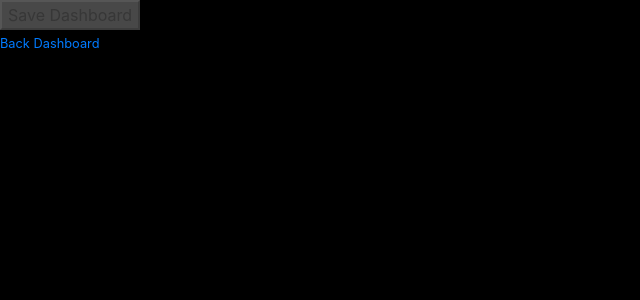
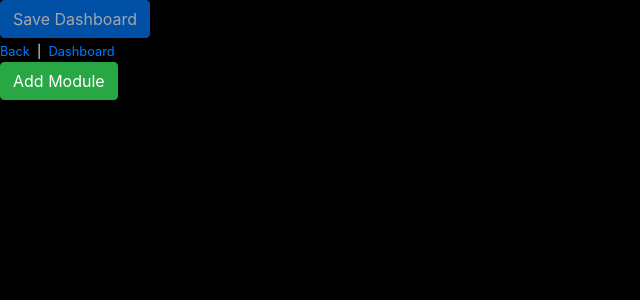
Before and after one commit to zembrodt/django-home, a Django app: page /dashboard/update/ in a window 1280 px wide. Shown: the top 300 px of the page, without its empty margins (0-640 px from the left). Run offline with Django 3.2, Linux system fonts and the light colour scheme; the visitor is signed in with stand-in values (Sample User, id 1); data comes from the database, SQL or seed files in the repository; data that the repository does not hold is empty; some libraries are stand-ins or nearby versions.

Commit message:
Added add button to dashboard page

```diff
--- a/dashboard/templates/dashboard/dashboard_update.html
+++ b/dashboard/templates/dashboard/dashboard_update.html
@@ -12,13 +12,17 @@
 {% block update-content %}
 <div style='z-index: 100; position: absolute'>
     <form id='update-dashboard'>
-        <button id='update-button' type='submit' disabled>Save Dashboard</button>
+        <button id='update-button' class='btn btn-primary' type='submit' disabled>Save Dashboard</button>
     </form>
     <div id='update-response' style='color: green'></div>
     <small>
         <a href="{% url 'home' %}">Back</a>
+        <span style='color: white;'>&nbsp;|&nbsp;</span>
         <a href="{% url 'dashboard' %}">Dashboard</a>
     </small>
+    <p>
+    <button id='add-button' class='btn btn-success' type='button'>Add Module</button>
+    </p>
 </div>
 {% endblock %}
 
@@ -64,6 +68,54 @@
         {% endwith %}
     {% endfor %}
 
+    // Add button
+    $('#add-button').click(function() {
+        $.get('/modules/add/', {}, function(data) {
+            $('#dashboard').addClass('dashboard-background');
+            // TODO: append to directly after #dashboard
+            $('body').append(data.content);
+            console.log('Got an add response!');
+            console.log(data.content);
+            $('#id_module_type').change(function() {
+                console.log('module type changed!');
+                $.ajax({
+                    type: 'GET',
+                    url: '/modules/add/form/',
+                    dataType: 'json',
+                    data: {
+                        module_type: $('#id_module_type option:selected').text()
+                    },
+                    success: function(data) {
+                        $('#extended_form').html(data.extended_form);
+                        var extended_script = document.createElement('script');
+                        extended_script.setAttribute('id', 'id-extended-script');
+                        extended_script.onload = function () {
+                            //do stuff with the script
+                        };
+                        extended_script.src = data.extended_script;
+
+                        document.body.appendChild(extended_script);
+                    }
+                })
+            });
+            $('#add-form').submit(function(e) {
+                $.post('/modules/add/', $(this).serialize(), function(data) {
+                    // Delete the form's script
+                    $('#id-extended-script').remove();
+                    // Remove the pop-up
+                    $('#add-form-container').remove();
+                    $('#dashboard').removeClass('dashboard-background');
+                    // Add the new module
+                    console.log(data);
+                    $('head').append(data.style); // NOTE see views.py why appending to the head may not be a good idea
+                    $('#dashboard').append(data.content);
+                    $('body').append(data.script);
+                });
+                e.preventDefault();
+            });
+        });
+    });
+
     $('div').filter(function() {
         return this.id.match(/id-.+-\d+/);
     }).each(function() {
@@ -102,9 +154,6 @@
                 },
                 success: function(data)
                 {
-                    console.log('We\'re deleting the module!');
-                    console.log('Response:');
-                    console.log(data);
                     $('#dashboard').addClass('dashboard-background');
                     // TODO: append to directly after #dashboard
                     $('body').append(data.content);
@@ -114,10 +163,7 @@
                         $('#dashboard').removeClass('dashboard-background');
                     });
                     $('#form-' + id).submit(function(e) {
-                        var x = $(this).serialize();
-                        console.log('serialize: ' +x);
                         $.post('/modules/' + id + '/delete/', $(this).serialize(), function(data) {
-                            console.log(data);
                             // Delete the module's div
                             $('#module-' + id).parent().remove();
                             // Remove the pop-up
@@ -144,8 +190,6 @@
                 success: function(data)
                 {
                     console.log('We updated the module!');
-                    //$('#update-response').html('Positions saved!');
-                    console.log('Response:\n' + data.content)
                     $('#dashboard').addClass('dashboard-background');
                     // TODO: append to directly after #dashboard
                     $('body').append(data.content);
@@ -155,10 +199,7 @@
                         $('#dashboard').removeClass('dashboard-background');
                     });
                     $('#form-' + id).submit(function(e) {
-                        var x = $(this).serialize();
-                        console.log('serialize: ' +x);
                         $.post('/modules/' + id + '/update/', $(this).serialize(), function(data) {
-                            console.log(data);
                             $('#module-' + id).html(data.content);
                             $('#update-form-' + id).remove();
                             $('#dashboard').removeClass('dashboard-background');
@@ -209,6 +250,21 @@
     //    });
     //}
 
+    function updateButtonsPos(id) {
+        if (parseInt($('#buttons-' + id).parent().css('left')) +
+                $('#module-' + id).width() +
+                $('#buttons-'+id).width() >= $('#dashboard')[0].clientWidth) {
+            console.log('Move to the left!')
+            $('#buttons-' + id).addClass('buttons-left');
+            $('#buttons-' + id).css('left', -$('#buttons-' + id).width() + 'px')
+        }
+        else if ($('#buttons-' + id).hasClass('buttons-left')) {
+            $('#buttons-' + id).removeClass('buttons-left');
+            $('#buttons-' + id).css('left', '');
+            console.log('Move back to the right!');
+        }
+    }
+
     function dragElement(elmnt) {
         var pos1 = 0, pos2 = 0, pos3 = 0, pos4 = 0;
         elmnt.onmousedown = dragMouseDown;
@@ -246,19 +302,7 @@
 
             // Update positions of the buttons div
             // TODO: we may want to put this in if-statement for newX check
-
-            if (parseInt($('#buttons-' + id).parent().css('left')) +
-                    $('#module-' + id).width() +
-                    $('#buttons-'+id).width() >= $('#dashboard')[0].clientWidth) {
-                console.log('Move to the left!')
-                $('#buttons-' + id).addClass('buttons-left');
-                $('#buttons-' + id).css('left', -$('#buttons-' + id).width() + 'px')
-            }
-            else if ($('#buttons-' + id).hasClass('buttons-left')) {
-                $('#buttons-' + id).removeClass('buttons-left');
-                $('#buttons-' + id).css('left', '');
-                console.log('Move back to the right!');
-            }
+            updateButtonsPos(id);
 
             // Enable the update button if needed
             if (isButtonDisabled()) {
@@ -289,6 +333,16 @@
         // You must return false to prevent the default form behavior
         return false;
     }
+
+    // $(document).ajaxComplete(function() {
+    //     console.log('ajax done!')
+    //     $(document.body).find('div').each(function() {
+    //         if (this.id.match(/id-.+-\d+/)) {
+    //             var id = this.id.match(/id-.+(\d+)/)[0];
+    //             updateButtonsPos(id);
+    //         }
+    //     });
+    // });
 
     var form = document.getElementById('update-dashboard');
     if (form.attachEvent) {
--- a/dashboard/urls.py
+++ b/dashboard/urls.py
@@ -10,6 +10,7 @@ urlpatterns = [
     path('dashboard/save_update/', views.save_update, name='dashboard-update-save'),
     path('modules/', ModuleListView.as_view(), name='user-modules'),
     path('modules/add/', views.module_create, name='add-module'),
+    path('modules/add/form/', views.get_extended_form, name='add-module-form'),
     path('modules/<int:pk>/update/', views.module_update, name='update-module'),
     path('modules/<int:pk>/delete/', views.module_delete, name='delete-module')
 ]
--- a/dashboard/views.py
+++ b/dashboard/views.py
@@ -101,52 +101,52 @@ class ModuleListView(LoginRequiredMixin, ListView):#UserPassesTestMixin, ListVie
         return False
     '''
 
+def get_extended_form(request):
+    if request.method == 'GET':
+        module_type = request.GET.get('module_type')
+        form_render = None
+        form_script = None
+        if module_type == 'Datetime':
+            dt_form = DateForm()
+            template = get_template('dt/dt_form.html')
+            context = {
+                'dt_form': dt_form
+            }
+            form_render = template.render(context)
+        elif module_type == 'Forecast':
+            forecast_form = ForecastForm()
+            template = get_template('forecast/forecast_form.html')
+            context = {
+                'forecast_form': forecast_form
+            }
+            form_render = template.render(context)
+        elif module_type == 'Photos':
+            photos_form = PhotosForm()
+            formset = ImageFormSet(queryset=Image.objects.none())
+            template = get_template('photos/photos_form.html')
+            context = {
+                'photos_form': photos_form,
+                'formset': formset
+            }
+            form_render = template.render(context)
+            form_script = 'photos/scripts/photos_form.js'
+        elif module_type == 'Weather':
+            weather_form = WeatherForm()
+            template = get_template('weather/weather_form.html')
+            context = {
+                'weather_form': weather_form
+            }
+            form_render = template.render(context)
+        else:
+            # What do here?
+            form_render = None
+        context = {
+            'extended_form': form_render,
+            'extended_script': static(form_script) if form_script else ''
+        }
+        return JsonResponse(context)
+
 def module_create(request):
-    if request.is_ajax():
-        if request.method == 'GET':
-            module_type = request.GET.get('module_type')
-            # NOTE: do this with actual ids later
-            form_render = None
-            form_script = None
-            if module_type == 'Datetime':
-                dt_form = DateForm()
-                template = get_template('dt/dt_form.html')
-                context = {
-                    'dt_form': dt_form
-                }
-                form_render = template.render(context)
-            elif module_type == 'Forecast':
-                forecast_form = ForecastForm()
-                template = get_template('forecast/forecast_form.html')
-                context = {
-                    'forecast_form': forecast_form
-                }
-                form_render = template.render(context)
-            elif module_type == 'Photos':
-                photos_form = PhotosForm()
-                formset = ImageFormSet(queryset=Image.objects.none())
-                template = get_template('photos/photos_form.html')
-                context = {
-                    'photos_form': photos_form,
-                    'formset': formset
-                }
-                form_render = template.render(context)
-                form_script = 'photos/scripts/photos_form.js'
-            elif module_type == 'Weather':
-                weather_form = WeatherForm()
-                template = get_template('weather/weather_form.html')
-                context = {
-                    'weather_form': weather_form
-                }
-                form_render = template.render(context)
-            else:
-                # What do here?
-                form_render = None
-            context = {
-                'extended_form': form_render,
-                'extended_script': static(form_script) if form_script else ''
-            }
-            return JsonResponse(context)
     if request.method == 'POST':
         module_form = ModuleCreateForm(request.POST)
         if module_form.is_valid():
@@ -157,8 +157,48 @@ def module_create(request):
             print(f'Type is: \'{module_type}\'')
             #extended_form = None
             # NOTE: this is also temporary, use actual module ids
+            extended_form = None
+            extended_module = None
             if str(module_type) == 'Datetime':
-                dt_form = DateForm(request.POST)#, module=module)#, instance=module)
+                extended_form = DateForm(request.POST)
+            elif str(module_type) == 'Forecast':
+                extended_form = ForecastForm(request.POST)
+            elif str(module_type) == 'Photos':
+                extended_form = PhotosForm(request.POST)
+                formset = ImageFormSet(request.POST, request.FILES, queryset=Image.objects.none())
+                if extended_form.is_valid() and formset.is_valid():
+                    extended_module = extended_form.save(commit=False)
+                    for form in formset.cleaned_data:
+                        # prevent crashing if the user doesn't upload all the photos
+                        if form:
+                            image_form = form['image']
+                            public = form['public']
+                            image = Image(owner=user, photos_module=extended_module, image=image_form, public=public)
+                            image.save()
+            elif str(module_type) == 'Weather':
+                extended_form = WeatherForm(request.POST)
+            else:
+                pass
+
+            # Temporary save the module if it wasn't saved above
+            if extended_form.is_valid() and extended_module is None:
+                extended_module = extended_form.save(commit=False)
+            # Save all data from the form
+            if extended_form.is_valid():
+                module.owner = user
+                module.save()
+                extended_module.module = module
+                extended_module.save()
+            # TODO: complete this
+            context = {
+                # NOTE: adding a style tag to head may not work, may need to put this as a 'style' within the div
+                # it seems to work, however
+                'style': '<style>#new-module { color: yellow; }</style>',   # Module's style
+                'content': '<div id="new-module" style="position: absolute">New module div!</div>', # Module's div
+                'script': '<script>console.log("New module script!");</script>'   # Module's script
+            }
+            return JsonResponse(context)
+            '''
                 if dt_form.is_valid():
                     dt = dt_form.save(commit=False)
                     module.owner = user
@@ -208,13 +248,16 @@ def module_create(request):
             else:
                 # TODO: what do?
                 pass
-            return redirect('user-modules') # Can also redirect to an object's get_absolute_url()
+            '''
+            #return redirect('user-modules') # Can also redirect to an object's get_absolute_url()
     else:
         module_form = ModuleCreateForm()
     context = {
         'module_form': module_form
     }
-    return render(request, 'dashboard/module_form.html', context)
+    template = get_template('dashboard/add_module.html')
+    return JsonResponse({'content': template.render(context, request=request)})
+    #return render(request, 'dashboard/module_form.html', context)
 
 def module_update(request, **kwargs):
     module = get_object_or_404(Module, id=kwargs['pk'])
@@ -237,11 +280,9 @@ def module_update(request, **kwargs):
             pass
 
         # Check if this was an AJAX call or not
-        if request.is_ajax():
-            print(f'ajax render: {render}')
-            return JsonResponse({'content': render, 'method': method})
-        else:
-            return render
+        #if request.is_ajax():
+        print(f'ajax render: {render}')
+        return JsonResponse({'content': render, 'method': method})
 
 def module_delete(request, **kwargs):
     module = get_object_or_404(Module, id=kwargs['pk'])
```
Also changed, not shown: dashboard/templates/dashboard/add_module.html (added, +15 -0 lines), dt/views.py (+4 -9 lines).
